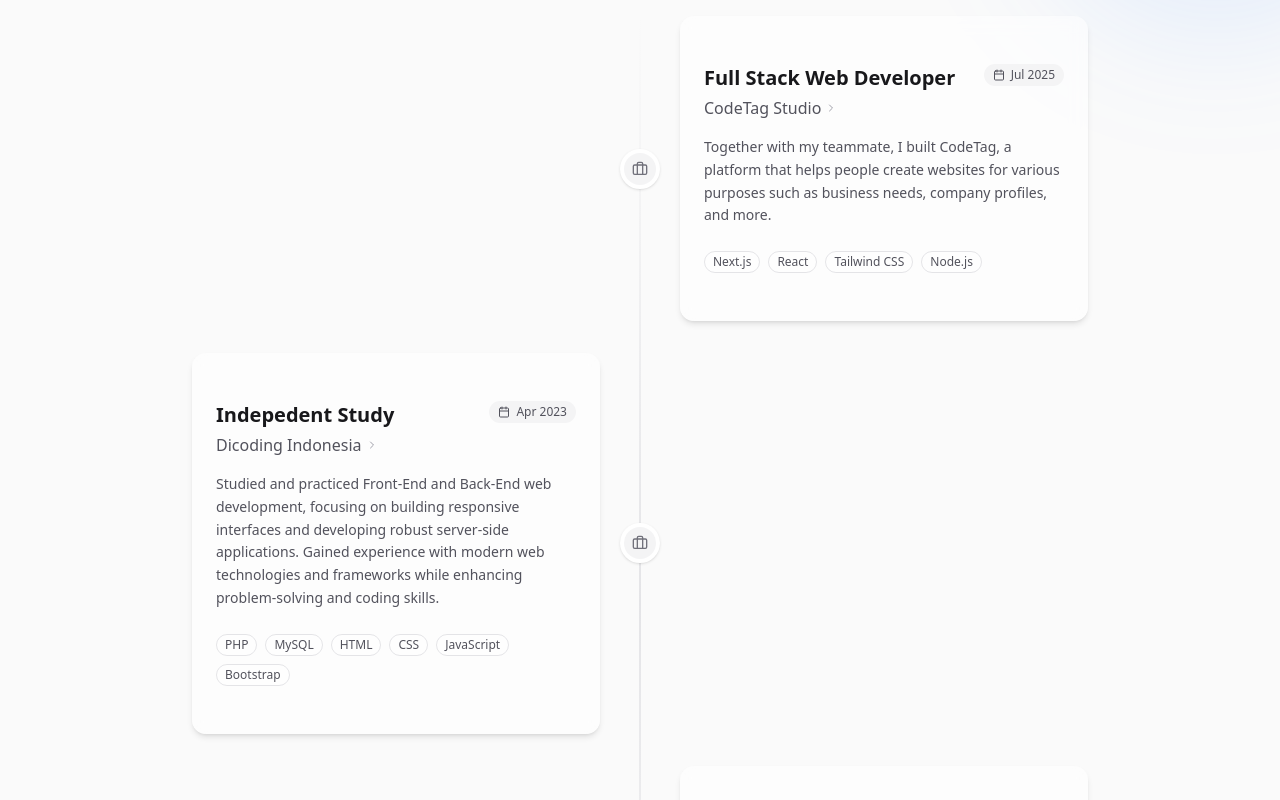
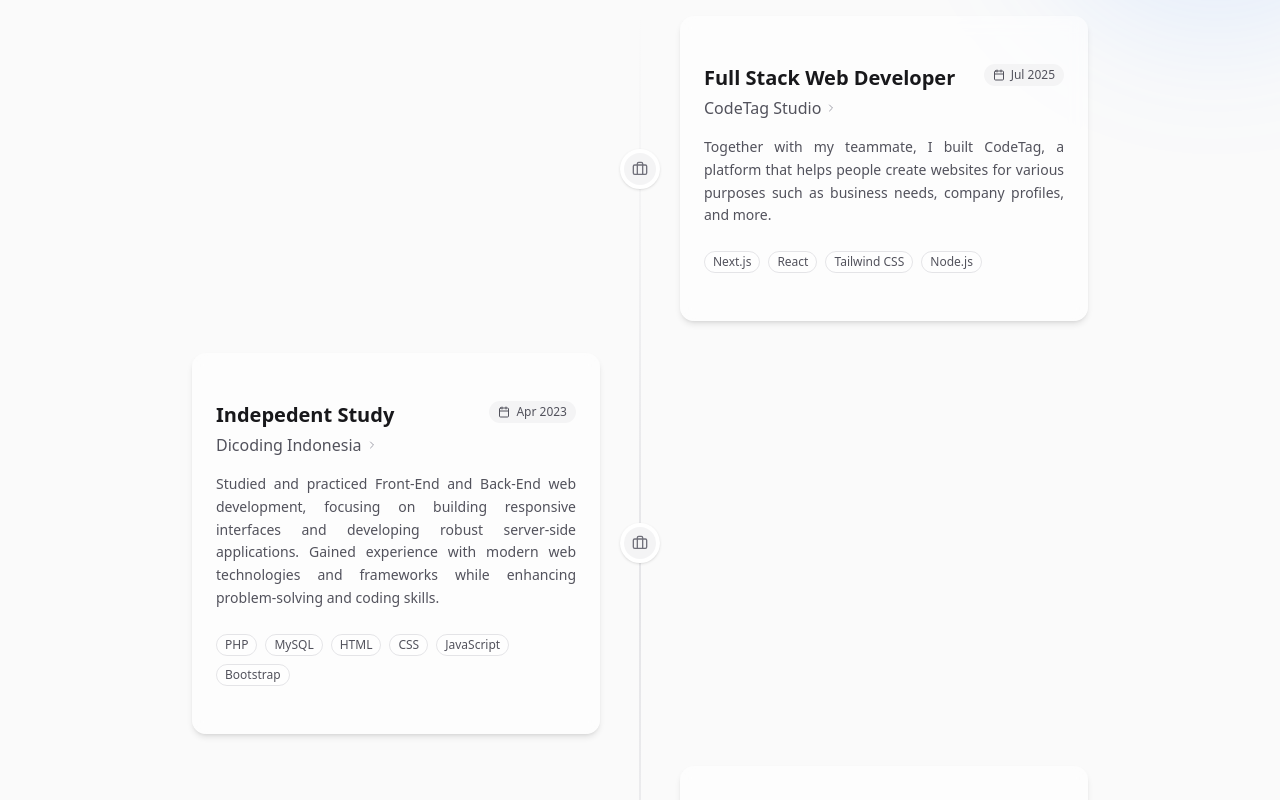
Before and after one commit to faldy03/portofolio, a Next.js app: page / in a window 1280 px wide. Shown: the part 2260-3060 px from the top of the page. Built offline with nearby package versions, Linux system fonts and the light colour scheme.

Commit message:
update porto

```diff
--- a/src/components/Experience.tsx
+++ b/src/components/Experience.tsx
@@ -114,7 +114,7 @@ export function Experience() {
                           </Badge>
                         </div>
 
-                        <p className="text-zinc-600 dark:text-zinc-400 text-sm leading-relaxed">
+                        <p className="text-zinc-600 dark:text-zinc-400 text-sm leading-relaxed text-justify">
                           {exp.description}
                         </p>
 
```
